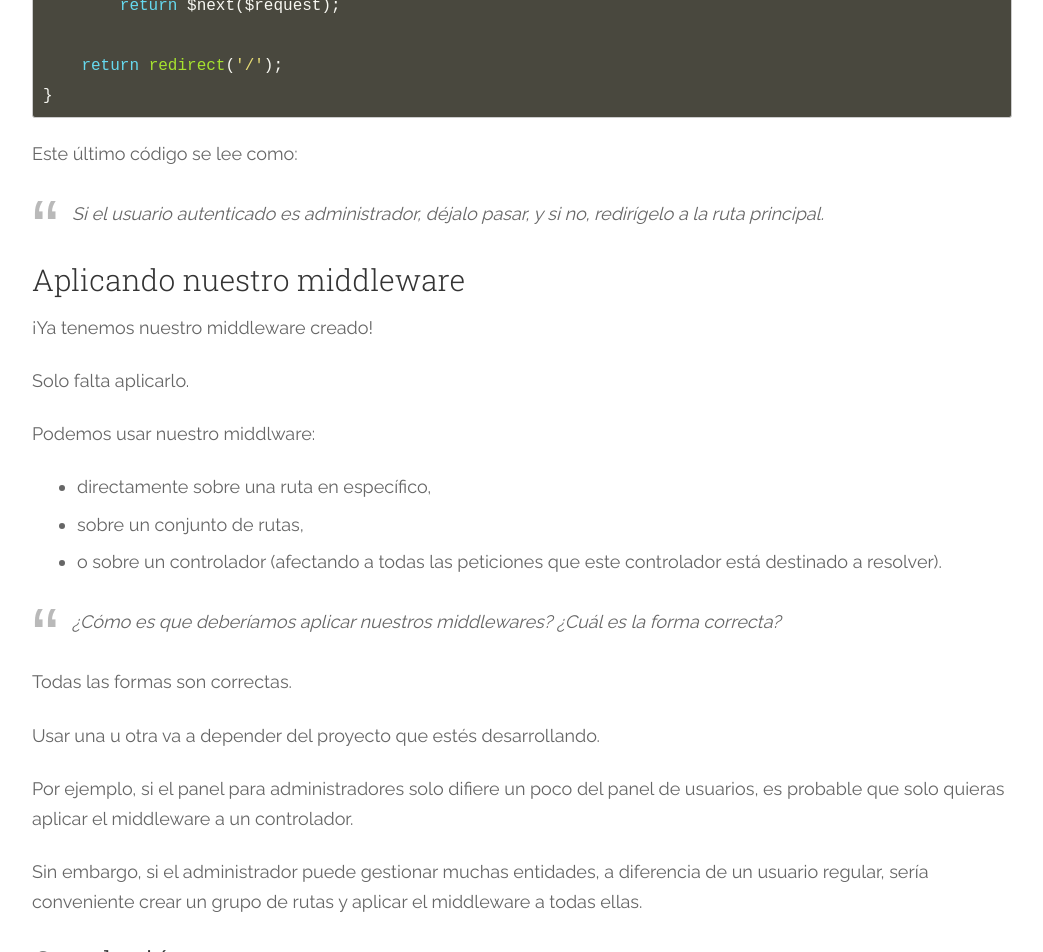
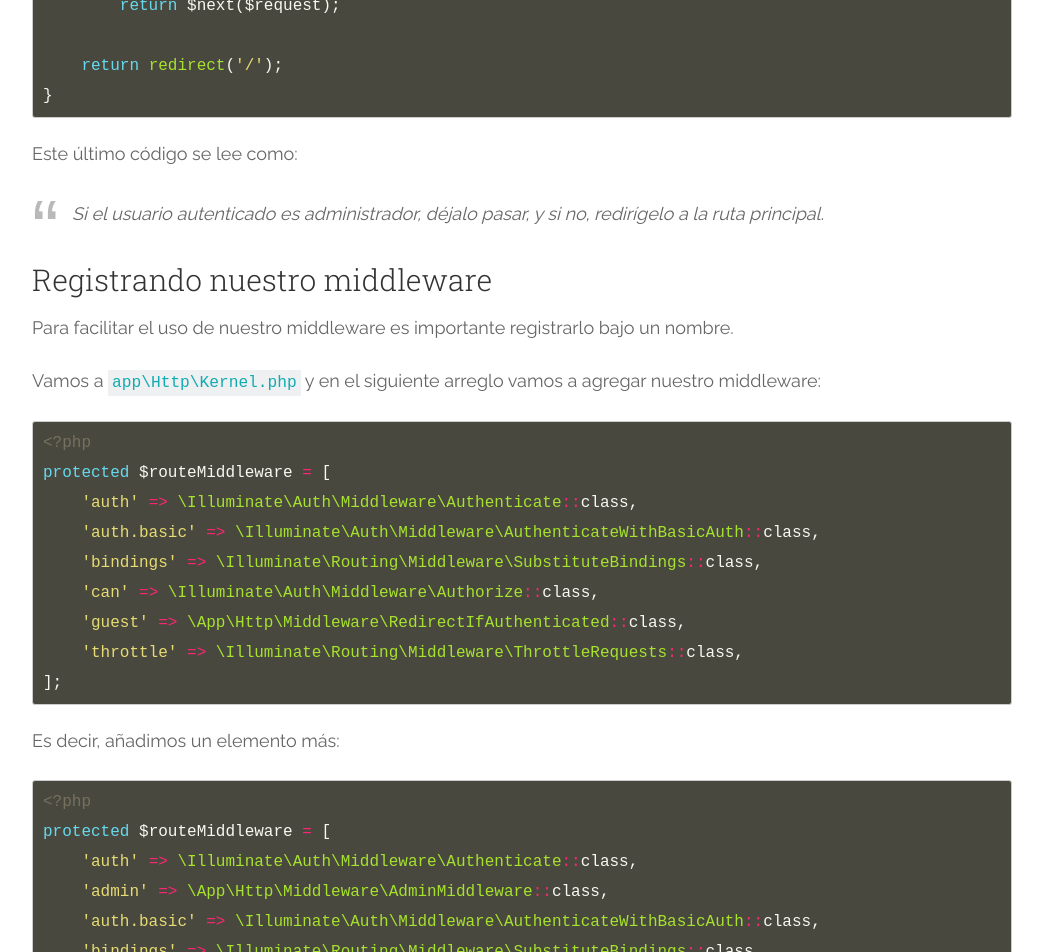
Before and after one commit to JCarlosR/jcarlosr.github.io, a Jekyll site: the page built from _posts/2017/2017-04-18-restringir-acceso-solo-administradores-laravel-usando-middlewares.markdown, in a window 1280 px wide and 1400 px high, scrolled down 3448 px. Shown: the top 952 px of the window, without its empty margins (118-1161 px from the left). Built offline with Jekyll 4.4.1, drawn with Linux system fonts in a browser that asks for light colours; nearby versions of some CDN libraries; comment, search, counter and statistics services are not loaded; some of the changed text lies outside the part shown.

Commit message:
Add 1 example to the middleware admin post

````diff
--- a/_posts/2017/2017-04-18-restringir-acceso-solo-administradores-laravel-usando-middlewares.markdown
+++ b/_posts/2017/2017-04-18-restringir-acceso-solo-administradores-laravel-usando-middlewares.markdown
@@ -114,7 +114,7 @@ De tal forma que nuestro método ```handle``` quede de esta manera:
 <?php
 public function handle($request, Closure $next)
 {
-    if (auth()->user()->is_admin)
+    if (auth()->check() && auth()->user()->is_admin)
         return $next($request);
 
     return redirect('/');
@@ -125,10 +125,43 @@ Este último código se lee como:
 
 > Si el usuario autenticado es administrador, déjalo pasar, y si no, redirígelo a la ruta principal.
 
+Registrando nuestro middleware
+---
+
+Para facilitar el uso de nuestro middleware es importante registrarlo bajo un nombre.
+
+Vamos a ```app\Http\Kernel.php``` y en el siguiente arreglo vamos a agregar nuestro middleware:
+
+{% highlight php %}
+<?php
+protected $routeMiddleware = [
+    'auth' => \Illuminate\Auth\Middleware\Authenticate::class,
+    'auth.basic' => \Illuminate\Auth\Middleware\AuthenticateWithBasicAuth::class,
+    'bindings' => \Illuminate\Routing\Middleware\SubstituteBindings::class,
+    'can' => \Illuminate\Auth\Middleware\Authorize::class,
+    'guest' => \App\Http\Middleware\RedirectIfAuthenticated::class,
+    'throttle' => \Illuminate\Routing\Middleware\ThrottleRequests::class,
+];
+{% endhighlight %}
+
+Es decir, añadimos un elemento más:
+{% highlight php %}
+<?php
+protected $routeMiddleware = [
+    'auth' => \Illuminate\Auth\Middleware\Authenticate::class,
+    'admin' => \App\Http\Middleware\AdminMiddleware::class,
+    'auth.basic' => \Illuminate\Auth\Middleware\AuthenticateWithBasicAuth::class,
+    'bindings' => \Illuminate\Routing\Middleware\SubstituteBindings::class,
+    'can' => \Illuminate\Auth\Middleware\Authorize::class,
+    'guest' => \App\Http\Middleware\RedirectIfAuthenticated::class,
+    'throttle' => \Illuminate\Routing\Middleware\ThrottleRequests::class,
+];
+{% endhighlight %}
+
 Aplicando nuestro middleware
 ---
 
-¡Ya tenemos nuestro middleware creado!
+¡Ya tenemos nuestro middleware registrado!
 
 Solo falta aplicarlo.
 
@@ -148,6 +181,52 @@ Por ejemplo, si el panel para administradores solo difiere un poco del panel de
 
 Sin embargo, si el administrador puede gestionar muchas entidades, a diferencia de un usuario regular, sería conveniente crear un grupo de rutas y aplicar el middleware a todas ellas.
 
+___
+
+Permíteme explicarlo a través de **un ejemplo**.
+
+Digamos que estoy desarrollando ahora mismo una aplicación donde los usuarios pueden conectarse y ver una serie de tutoriales, organizados por categorías.
+
+El usuario administrador debe ser el único que pueda editar la información de las series.
+
+Entonces, vamos a crear un grupo de rutas y aplicar el middleware ```admin``` sobre ellas:
+
+{% highlight php %}
+<?php
+Route::group(['middleware' => 'admin'], function () {
+    Route::get('/admin/series', 'Admin\SeriesController@index');
+    Route::get('/admin/series/{id}', 'Admin\SeriesController@edit');
+});
+{% endhighlight %}
+
+El código anterior funciona muy bien.
+
+Y hay 2 cosas que debemos tener en cuenta:
+
+- Ambas rutas se encuentran bajo el prefijo ```/admin```.
+- El controlador ```SeriesController``` se encuentra bajo el namespace ```Admin```.
+
+Podemos simplificar nuestro grupo de rutas de la siguiente manera:
+
+{% highlight php %}
+<?php
+Route::group([
+    'middleware' => 'admin',
+    'prefix' => 'admin',
+    'namespace' => 'Admin'
+], function () {
+    Route::get('/series', 'SeriesController@index');
+    Route::get('/series/{id}', 'SeriesController@edit');
+});
+{% endhighlight %}
+
+De tal forma que, podemos continuar añadiendo rutas a este grupo, y todas ellas:
+
+- Estarán validadas por el middlware ```admin```.
+- Tendrán como prefijo ```/admin```.
+- Sus controladores respectivos se encontrarán ubicados en ```App\Http\Controllers\Admin```.
+
+
 Conclusión
 ---
 
````
